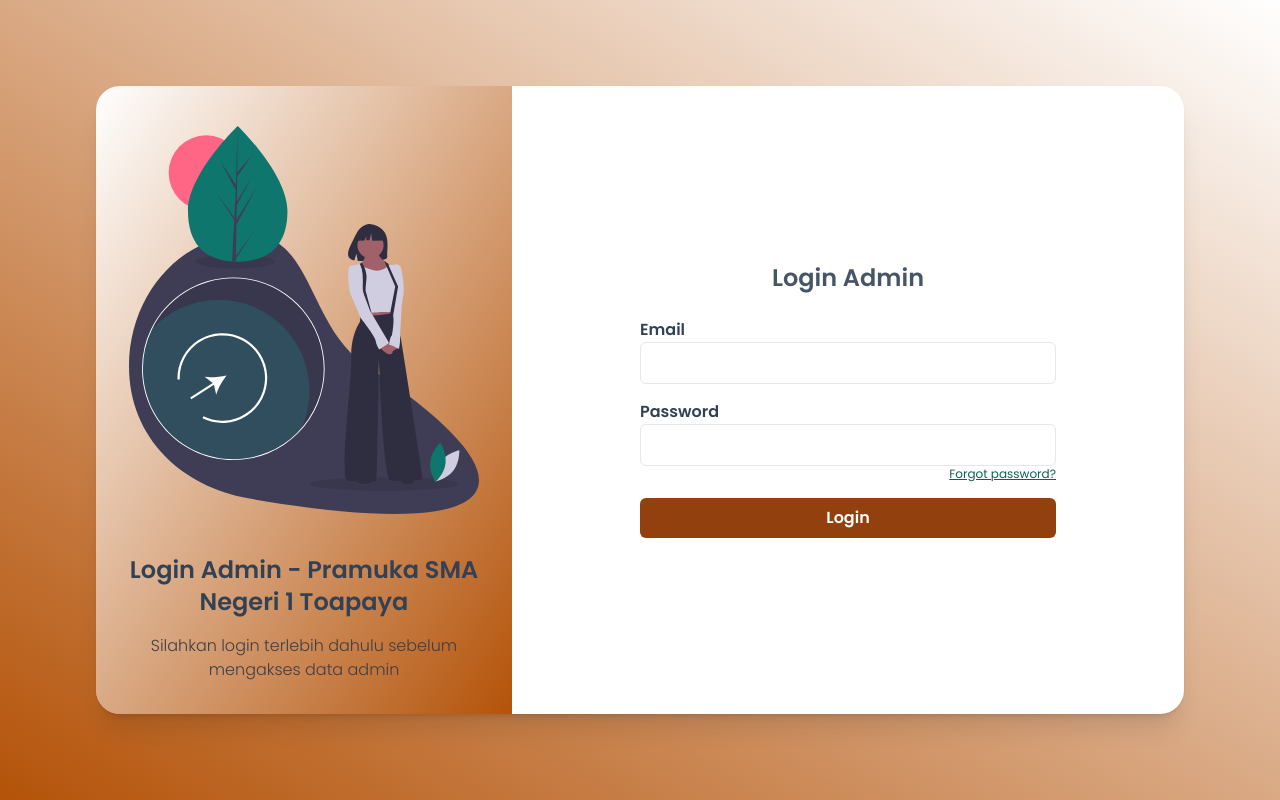
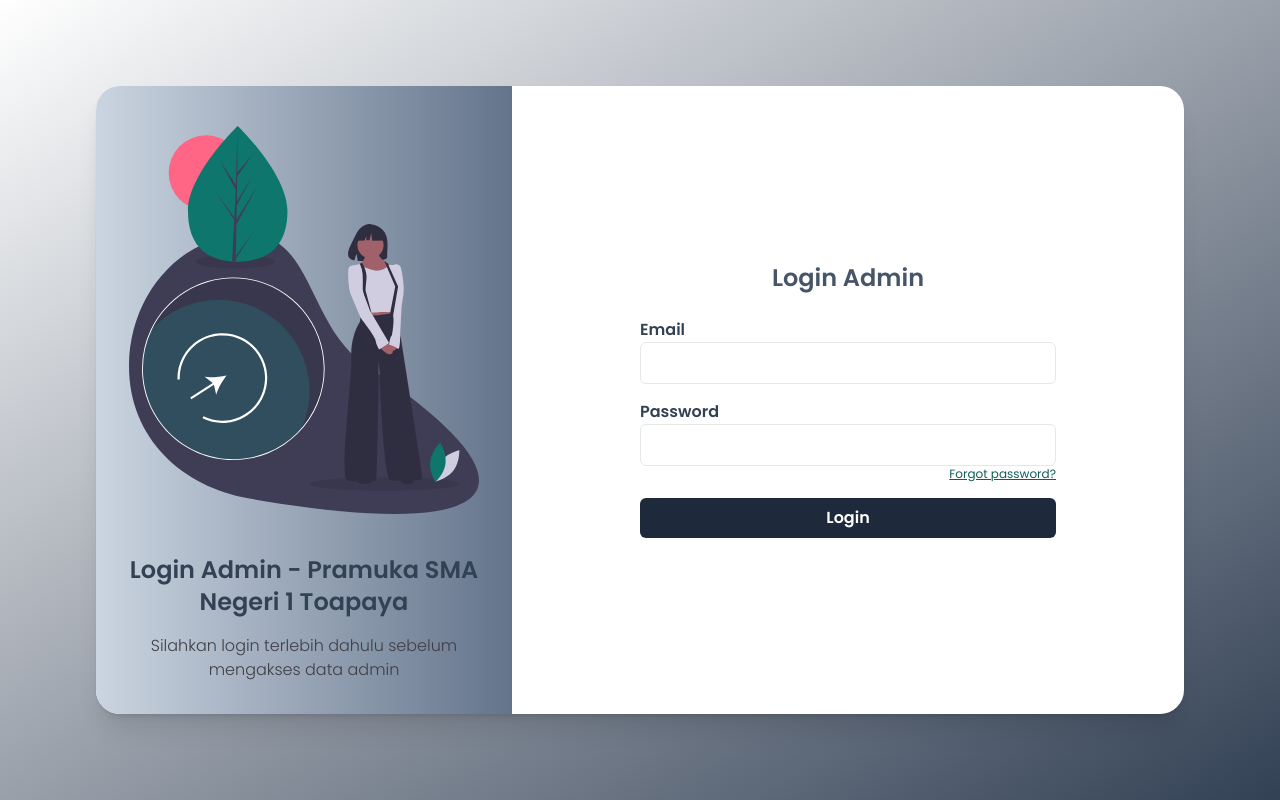
Before and after one commit to mhmdnurf/web-pramuka, a React (Vite) app: page /login in a window 1280 px wide. Built offline with nearby package versions, Linux system fonts and the light colour scheme.

Commit message:
add outline and ring on input field login page

```diff
--- a/src/components/admin/Login.tsx
+++ b/src/components/admin/Login.tsx
@@ -3,10 +3,10 @@ import React from "react";
 export default function Login(): React.JSX.Element {
   return (
     <>
-      <div className="w-screen h-screen bg-gradient-to-tr from-amber-700  flex flex-col justify-center">
+      <div className="w-screen h-screen bg-gradient-to-tl from-slate-700  flex flex-col justify-center">
         <div className="flex justify-center items-center bg-white mx-24 rounded-3xl shadow-xl drop-shadow-sm">
           <div
-            className="flex w-full justify-center items-center h-full rounded-l-3xl bg-gradient-to-tl
+            className="flex w-full justify-center items-center h-full rounded-l-3xl bg-gradient-to-r from-slate-300 to-slate-500
            pt-10"
           >
             <div className="w-[350px]">
@@ -24,13 +24,19 @@ export default function Login(): React.JSX.Element {
               Login Admin
             </h1>
             <p className="font-semibold text-slate-700">Email</p>
-            <input type="text" className="border p-2 rounded-md mb-4" />
+            <input
+              type="text"
+              className="border p-2 rounded-md mb-4 outline-2 focus:outline outline-slate-300 transition-all"
+            />
             <p className="font-semibold text-slate-700">Password</p>
-            <input type="password" className="border p-2 rounded-md" />
-            <p className="text-right mb-4 underline text-xs text-teal-800">
+            <input
+              type="password"
+              className="border p-2 rounded-md outline-2 focus:outline outline-slate-300 transition-all"
+            />
+            <p className="text-right mb-4 underline text-xs text-teal-800 cursor-pointer">
               Forgot password?
             </p>
-            <button className="bg-amber-800 text-white p-2 rounded-md w-full">
+            <button className="bg-slate-800 text-white p-2 rounded-md w-full focus:ring-4 ring-slate-300">
               <p className="font-semibold">Login</p>
             </button>
           </div>
```
